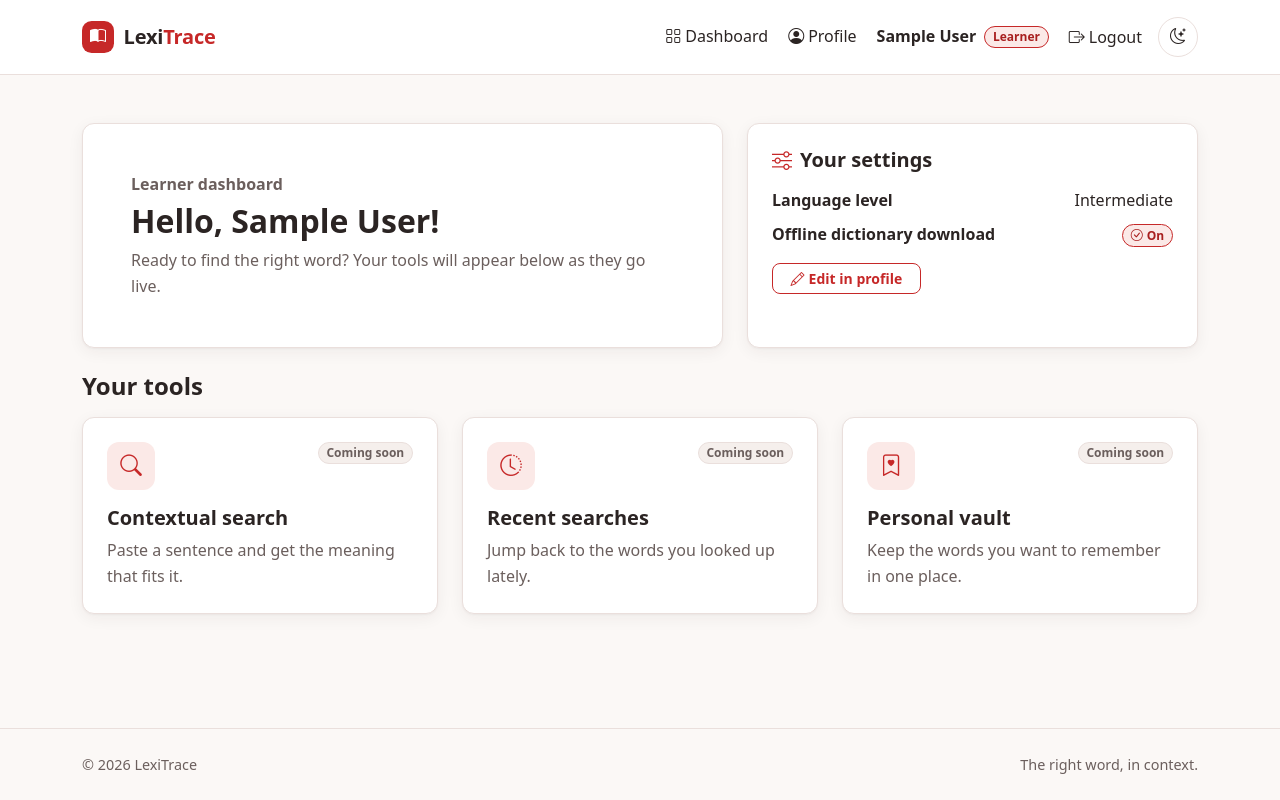
After one commit to Smaons-hub/LexiTrace-Belino-MarcelSimon-G2, a Django app: page /dashboard/learner/ in a window 1280 px wide. The commit adds this page. Run offline with Django 5.2, Linux system fonts and the light colour scheme; the visitor is signed in with stand-in values (Sample User, id 1).

Commit message:
feat(accounts): add role-based dashboards and routing

```diff
--- a/accounts/urls.py
+++ b/accounts/urls.py
@@ -1,6 +1,14 @@
 from django.urls import path
 
-from .views import UserLoginView, UserLogoutView, dashboard, home, register
+from .views import (
+    UserLoginView,
+    UserLogoutView,
+    admin_dashboard,
+    dashboard,
+    home,
+    learner_dashboard,
+    register,
+)
 
 app_name = 'accounts'
 
@@ -10,4 +18,6 @@ urlpatterns = [
     path('login/', UserLoginView.as_view(), name='login'),
     path('logout/', UserLogoutView.as_view(), name='logout'),
     path('dashboard/', dashboard, name='dashboard'),
+    path('dashboard/learner/', learner_dashboard, name='learner_dashboard'),
+    path('dashboard/admin/', admin_dashboard, name='admin_dashboard'),
 ]
--- a/accounts/views.py
+++ b/accounts/views.py
@@ -1,9 +1,15 @@
+from datetime import timedelta
+
 from django.contrib import messages
 from django.contrib.auth.decorators import login_required
 from django.contrib.auth.views import LoginView, LogoutView
+from django.db.models import Count, Q
 from django.shortcuts import redirect, render
+from django.utils import timezone
 
+from .decorators import role_required
 from .forms import LoginForm, RegisterForm
+from .models import User
 
 # Create your views here.
 
@@ -51,4 +57,31 @@ class UserLogoutView(LogoutView):
 
 @login_required
 def dashboard(request):
-    return render(request, 'accounts/dashboard.html')
+    if request.user.role == User.Role.ADMIN:
+        return redirect('accounts:admin_dashboard')
+    return redirect('accounts:learner_dashboard')
+
+
+@role_required(User.Role.LEARNER)
+def learner_dashboard(request):
+    return render(request, 'accounts/learner_dashboard.html')
+
+
+@role_required(User.Role.ADMIN)
+def admin_dashboard(request):
+    week_ago = timezone.now() - timedelta(days=7)
+    stats = User.objects.aggregate(
+        total=Count('pk'),
+        learners=Count('pk', filter=Q(role=User.Role.LEARNER)),
+        admins=Count('pk', filter=Q(role=User.Role.ADMIN)),
+        new_this_week=Count('pk', filter=Q(date_joined__gte=week_ago)),
+    )
+    recent_users = (
+        User.objects
+        .only('username', 'email', 'role', 'date_joined', 'is_active')
+        .order_by('-date_joined', '-pk')[:10]
+    )
+    return render(request, 'accounts/admin_dashboard.html', {
+        'stats': stats,
+        'recent_users': recent_users,
+    })
--- a/static/css/theme.css
+++ b/static/css/theme.css
@@ -252,6 +252,20 @@ a {
   --bs-alert-border-radius: var(--lt-radius);
 }
 
+.table {
+  --bs-table-bg: transparent;
+  --bs-table-color: var(--lt-text);
+  --bs-table-border-color: var(--lt-border);
+}
+
+.table thead th {
+  color: var(--lt-muted);
+  font-size: 0.85rem;
+  font-weight: 600;
+  text-transform: uppercase;
+  letter-spacing: 0.03em;
+}
+
 .form-label {
   font-weight: 600;
 }
--- /dev/null
+++ b/templates/accounts/learner_dashboard.html
@@ -0,0 +1,79 @@
+{% extends "base.html" %}
+
+{% block title %}Your dashboard · LexiTrace{% endblock %}
+
+{% block content %}
+<section class="container py-5">
+  <div class="row g-4 align-items-stretch mb-4">
+    <div class="col-lg-7">
+      <div class="card h-100">
+        <div class="card-body p-4 p-sm-5">
+          <p class="text-body-secondary fw-semibold mb-1">Learner dashboard</p>
+          <h1 class="h2 fw-bold mb-2">Hello, {{ user.display_name }}!</h1>
+          <p class="text-body-secondary mb-0">Ready to find the right word? Your tools will appear below as they go live.</p>
+        </div>
+      </div>
+    </div>
+    <div class="col-lg-5">
+      <div class="card h-100" id="learner-settings">
+        <div class="card-body p-4">
+          <h2 class="h5 fw-bold mb-3"><i class="bi bi-sliders me-2 brand-accent" aria-hidden="true"></i>Your settings</h2>
+          <dl class="row mb-3">
+            <dt class="col-7 fw-semibold">Language level</dt>
+            <dd class="col-5 text-end mb-2">{{ user.get_language_level_display }}</dd>
+            <dt class="col-7 fw-semibold">Offline dictionary download</dt>
+            <dd class="col-5 text-end mb-0">
+              {% if user.offline_download %}
+                <span class="badge rounded-pill bg-primary-subtle text-primary-emphasis border border-primary-subtle"><i class="bi bi-check-circle me-1" aria-hidden="true"></i>On</span>
+              {% else %}
+                <span class="badge rounded-pill badge-soon"><i class="bi bi-x-circle me-1" aria-hidden="true"></i>Off</span>
+              {% endif %}
+            </dd>
+          </dl>
+          <a class="btn btn-outline-primary btn-sm" href="#"><i class="bi bi-pencil me-1" aria-hidden="true"></i>Edit in profile</a>
+        </div>
+      </div>
+    </div>
+  </div>
+
+  <h2 class="h4 fw-bold mb-3">Your tools</h2>
+  <div class="row g-4">
+    <div class="col-md-4">
+      <div class="card feature-card">
+        <div class="card-body p-4">
+          <div class="d-flex justify-content-between align-items-start mb-3">
+            <span class="feature-icon" aria-hidden="true"><i class="bi bi-search"></i></span>
+            <span class="badge rounded-pill badge-soon">Coming soon</span>
+          </div>
+          <h3 class="h5 fw-bold">Contextual search</h3>
+          <p class="text-body-secondary mb-0">Paste a sentence and get the meaning that fits it.</p>
+        </div>
+      </div>
+    </div>
+    <div class="col-md-4">
+      <div class="card feature-card">
+        <div class="card-body p-4">
+          <div class="d-flex justify-content-between align-items-start mb-3">
+            <span class="feature-icon" aria-hidden="true"><i class="bi bi-clock-history"></i></span>
+            <span class="badge rounded-pill badge-soon">Coming soon</span>
+          </div>
+          <h3 class="h5 fw-bold">Recent searches</h3>
+          <p class="text-body-secondary mb-0">Jump back to the words you looked up lately.</p>
+        </div>
+      </div>
+    </div>
+    <div class="col-md-4">
+      <div class="card feature-card">
+        <div class="card-body p-4">
+          <div class="d-flex justify-content-between align-items-start mb-3">
+            <span class="feature-icon" aria-hidden="true"><i class="bi bi-bookmark-heart"></i></span>
+            <span class="badge rounded-pill badge-soon">Coming soon</span>
+          </div>
+          <h3 class="h5 fw-bold">Personal vault</h3>
+          <p class="text-body-secondary mb-0">Keep the words you want to remember in one place.</p>
+        </div>
+      </div>
+    </div>
+  </div>
+</section>
+{% endblock %}
```
Also changed, not shown: templates/accounts/admin_dashboard.html (added, +111 -0 lines), templates/accounts/dashboard.html (deleted, +0 -25 lines).
